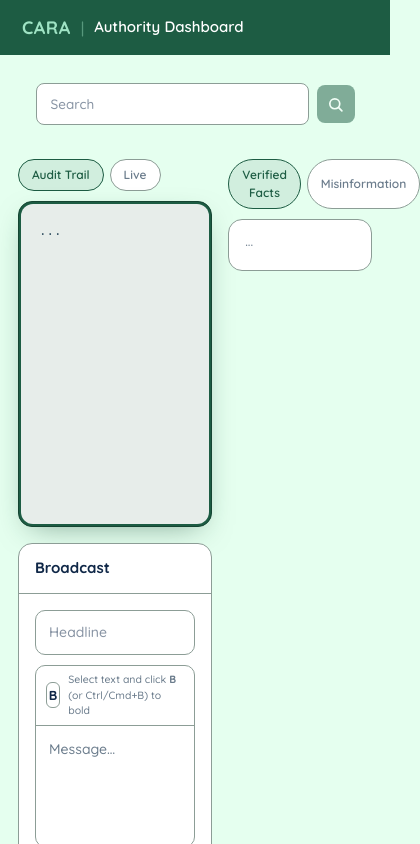
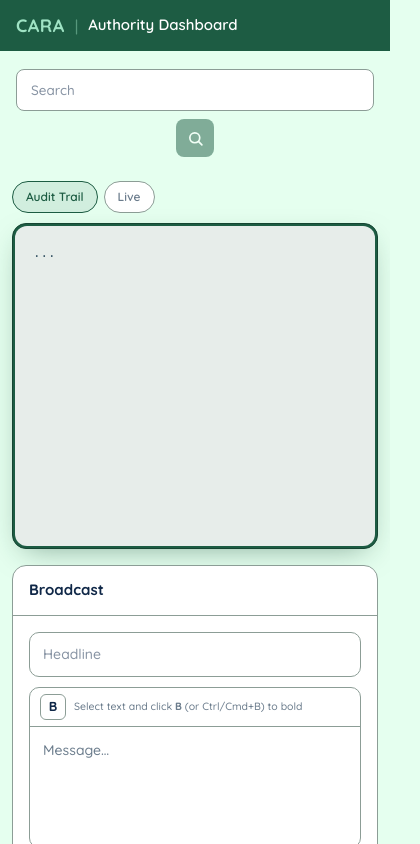
Before and after one commit to kjcheong03/authority-dashboard, a Next.js app: page / in a window 390 px wide. Shown: the top 844 px of the page, 420 px wide, since content can reach past the window. Built offline with nearby package versions, Linux system fonts and the light colour scheme.

Commit message:
change research duration to 300

```diff
--- a/app/globals.css
+++ b/app/globals.css
@@ -28,6 +28,31 @@ body {
 
 * {
   box-sizing: border-box;
+}
+
+/* ── Responsive workspace ──────────────────────────────────────────────── */
+.workspace {
+  padding: 18px;
+  max-width: 1320px;
+  margin: 0 auto;
+  width: 100%;
+}
+.workspace-grid {
+  display: grid;
+  grid-template-columns: minmax(0, 1.35fr) minmax(0, 1fr);
+  gap: 16px;
+  align-items: start;
+}
+/* tablet & phone: stack the two columns */
+@media (max-width: 900px) {
+  .workspace { padding: 12px; }
+  .workspace-grid { grid-template-columns: 1fr; }
+}
+/* phone: full-width search + tighter top bar */
+@media (max-width: 560px) {
+  .topbar { padding: 12px 16px !important; }
+  .topic-row { padding: 18px 16px 12px !important; }
+  .topic-input { width: 100% !important; max-width: 100% !important; flex: 1 1 100% !important; }
 }
 
 .mono {
--- a/app/layout.tsx
+++ b/app/layout.tsx
@@ -1,4 +1,4 @@
-import type { Metadata } from "next";
+import type { Metadata, Viewport } from "next";
 import { Quicksand } from "next/font/google";
 import "./globals.css";
 
@@ -9,6 +9,11 @@ export const metadata: Metadata = {
   description: "Validate public-health emergency topics and detect misinformation, powered by live agentic research.",
 };
 
+export const viewport: Viewport = {
+  width: "device-width",
+  initialScale: 1,
+};
+
 export default function RootLayout({ children }: { children: React.ReactNode }) {
   return (
     <html lang="en" className={quicksand.variable}>
--- a/app/page.tsx
+++ b/app/page.tsx
@@ -22,15 +22,16 @@ export default function Page() {
   return (
     <div style={{ minHeight: "100vh" }}>
       {/* ── Top bar ─────────────────────────────────────────────────────── */}
-      <header style={{ display: "flex", alignItems: "center", gap: 10, padding: "14px 22px", background: "#1d5c43" }}>
+      <header className="topbar" style={{ display: "flex", alignItems: "center", gap: 10, padding: "14px 22px", background: "#1d5c43" }}>
         <span style={{ fontSize: 18, fontWeight: 800, color: "#9fe3c4", letterSpacing: 0.5 }}>CARA</span>
         <span style={{ color: "rgba(159,227,196,0.45)" }}>|</span>
         <span style={{ fontSize: 15, fontWeight: 600, color: "#ffffff" }}>Authority Dashboard</span>
       </header>
 
       {/* ── Topic input + controls ──────────────────────────────────────── */}
-      <div style={{ display: "flex", alignItems: "center", justifyContent: "center", gap: 8, padding: "28px 22px 16px", flexWrap: "wrap" }}>
+      <div className="topic-row" style={{ display: "flex", alignItems: "center", justifyContent: "center", gap: 8, padding: "28px 22px 16px", flexWrap: "wrap" }}>
         <input
+          className="topic-input"
           value={topicText}
           onChange={(e) => setTopicText(e.target.value)}
           onKeyDown={(e) => { if (e.key === "Enter" && canRun && !state.running) start(topic, "live"); }}
@@ -60,10 +61,10 @@ export default function Page() {
       </div>
 
       {/* ── Workspace ───────────────────────────────────────────────────── */}
-      <main style={{ display: "flex", flexDirection: "column", gap: 16, padding: 18, maxWidth: 1320, margin: "0 auto", width: "100%" }}>
+      <main className="workspace" style={{ display: "flex", flexDirection: "column", gap: 16 }}>
         {state.assessment && <Assessment assessment={state.assessment} />}
 
-        <div style={{ display: "grid", gridTemplateColumns: "minmax(0,1.35fr) minmax(0,1fr)", gap: 16, alignItems: "start" }}>
+        <div className="workspace-grid">
           <div style={{ display: "flex", flexDirection: "column", gap: 16 }}>
             <ResearchAgent
               running={state.running}
```
Also changed, not shown: .claude/settings.local.json.
